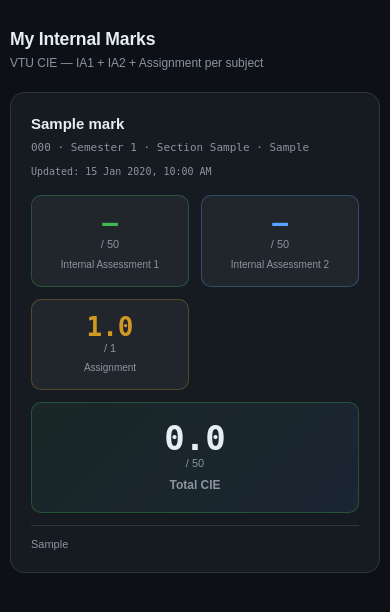
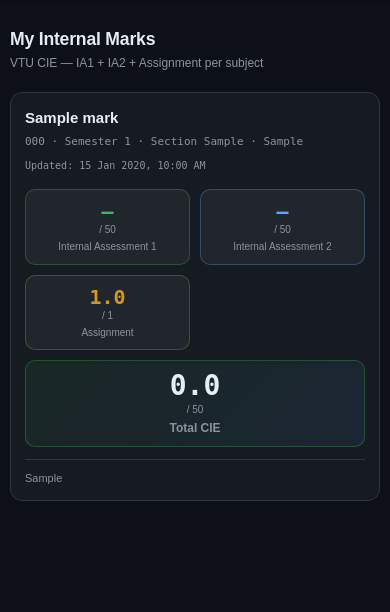
Before and after one commit to Miteshmodgekar/Edufusion, a Flask app: page /marks/my in a window 390 px wide. Shown: the part 37-649 px from the top of the page. Run offline with Flask 3, Linux system fonts and the light colour scheme; a user stored in the database is signed in; tables that the repository leaves empty hold one stand-in row (values such as "Sample post"); data that the repository does not hold is empty; some libraries are stand-ins or nearby versions.

Commit message:
fix(ui): responsive 2x2 grid for internal marks tiles on mobile, bump SW to v6

```diff
--- a/static/sw.js
+++ b/static/sw.js
@@ -3,7 +3,7 @@
  * Handles: offline caching, push notifications, background sync
  */
 
-const CACHE_NAME    = 'edufusion-v5';
+const CACHE_NAME    = 'edufusion-v6';
 const OFFLINE_URL   = '/offline';
 
 // Assets to pre-cache on install (app shell)
--- a/templates/base.html
+++ b/templates/base.html
@@ -991,8 +991,8 @@
       // Offline prep: Pre-cache essential student pages with session credentials
       if ('caches' in window && {{ (current_user.is_authenticated | lower) }}) {
         setTimeout(() => {
-          caches.open('edufusion-v5').then(cache => {
-            ['/dashboard/', '/attendance/my', '/attendance/simulator', '/leave/apply'].forEach(path => {
+          caches.open('edufusion-v6').then(cache => {
+            ['/dashboard/', '/attendance/my', '/marks/my', '/attendance/simulator', '/leave/apply'].forEach(path => {
               fetch(path).then(r => { if (r.ok) cache.put(path, r); }).catch(()=>{});
             });
           }).catch(()=>{});
--- a/templates/marks/my_marks.html
+++ b/templates/marks/my_marks.html
@@ -6,10 +6,15 @@
 .marks-card:hover { border-color:rgba(88,166,255,.3); box-shadow:0 4px 20px rgba(0,0,0,.25); }
 .subject-title { font-size:15px; font-weight:700; color:var(--text); margin-bottom:4px; }
 .subject-meta  { font-size:11px; color:var(--muted); font-family:'Space Mono',monospace; }
-.ia-grid { display:grid; grid-template-columns:1fr 1fr 1fr; gap:12px; margin-top:16px; }
-@media(max-width:600px){ .ia-grid { grid-template-columns:1fr 1fr; } }
-.ia-box { background:var(--surface2); border:1px solid var(--border); border-radius:10px; padding:14px; text-align:center; }
-.ia-box .score { font-size:26px; font-weight:800; font-family:'Space Mono',monospace; line-height:1; }
+
+.ia-grid { display:grid; grid-template-columns:repeat(4,1fr); gap:12px; margin-top:16px; }
+.ia-grid.cols-2 { grid-template-columns:repeat(2,1fr); }
+.ia-grid.cols-3 { grid-template-columns:repeat(3,1fr); }
+.ia-grid.cols-4 { grid-template-columns:repeat(4,1fr); }
+.ia-grid.cols-5 { grid-template-columns:repeat(5,1fr); }
+
+.ia-box { background:var(--surface2); border:1px solid var(--border); border-radius:10px; padding:14px; text-align:center; display:flex; flex-direction:column; justify-content:center; }
+.ia-box .score { font-size:26px; font-weight:800; font-family:'Space Mono',monospace; line-height:1.1; }
 .ia-box .label { font-size:10px; color:var(--muted); margin-top:4px; }
 .ia-box .max   { font-size:11px; color:var(--muted); }
 .ia1-box { border-color:rgba(63,185,80,.3); }
@@ -18,9 +23,62 @@
 .ia2-box .score { color:#58a6ff; }
 .asgn-box { border-color:rgba(210,153,34,.3); }
 .asgn-box .score { color:#d29922; }
-.total-box { grid-column:1/-1; background:linear-gradient(135deg,rgba(63,185,80,.08),rgba(88,166,255,.08));
-             border-color:rgba(63,185,80,.3); padding:18px; }
-.total-box .score { font-size:34px; color:var(--text); }
+.total-box { grid-column:1/-1 !important; background:linear-gradient(135deg,rgba(63,185,80,.08),rgba(88,166,255,.08));
+             border-color:rgba(63,185,80,.3); padding:16px; }
+.total-box .score { font-size:32px; color:var(--text); }
+
+@media(max-width:768px){
+  .ia-grid,
+  .ia-grid.cols-3,
+  .ia-grid.cols-4,
+  .ia-grid.cols-5 {
+    grid-template-columns: repeat(2, 1fr) !important;
+    gap: 10px;
+  }
+  .ia-grid.cols-2 {
+    grid-template-columns: repeat(2, 1fr) !important;
+    gap: 10px;
+  }
+  .ia-box {
+    padding: 12px 8px;
+  }
+  .ia-box .score {
+    font-size: 22px;
+  }
+  .ia-box .label {
+    font-size: 10px;
+    line-height: 1.25;
+  }
+  .marks-card {
+    padding: 14px;
+    border-radius: 12px;
+  }
+  .sub-grid {
+    grid-template-columns: repeat(auto-fill, minmax(70px, 1fr));
+    gap: 4px;
+  }
+  .sub-cell {
+    padding: 6px 4px;
+  }
+  .sub-cell .sv {
+    font-size: 12px;
+  }
+}
+
+@media(max-width:390px){
+  .ia-box {
+    padding: 10px 6px;
+  }
+  .ia-box .score {
+    font-size: 20px;
+  }
+  .ia-box .max {
+    font-size: 10px;
+  }
+  .total-box .score {
+    font-size: 28px;
+  }
+}
 
 /* Breakdown accordion */
 .breakdown-toggle { background:none; border:none; color:var(--muted); font-size:11px; cursor:pointer; padding:4px 0; display:flex; align-items:center; gap:5px; margin-top:10px; }
@@ -88,7 +146,7 @@
     const ia2raw     = parseFloat(m.ia2_total || 0);         // raw /50
     const labRaw     = m.lab_theory        != null ? parseFloat(m.lab_theory)        : null;
     const labScaled  = m.lab_theory_scaled != null ? parseFloat(m.lab_theory_scaled) : null;
-    return `<div class="ia-grid" style="grid-template-columns:1fr 1fr 1fr 1fr">
+    return `<div class="ia-grid cols-4">
       <div class="ia-box ia1-box">
         <div class="score">${ia1raw.toFixed(1)}</div>
         <div class="max">/ 50</div>
@@ -109,7 +167,7 @@
         <div class="max">/ 15 <span style="font-size:9px;opacity:.6">(Raw: ${labRaw != null ? labRaw.toFixed(1) : '—'}/50)</span></div>
         <div class="label">Lab Marks</div>
       </div>
-      <div class="ia-box total-box" style="grid-column:1/-1">
+      <div class="ia-box total-box">
         <div class="score">${cie.toFixed(1)}</div>
         <div class="max">/ 50</div>
         <div class="label" style="font-size:12px;font-weight:600">Total CIE</div>
@@ -121,7 +179,7 @@
     const ia1raw  = parseFloat(m.ia1_total || 0);
     const ia2raw  = parseFloat(m.ia2_total || 0);
     const iaScale = Math.ceil((ia1raw + ia2raw) / 4);   // combined scaled /25
-    return `<div class="ia-grid" style="grid-template-columns:1fr 1fr 1fr 1fr">
+    return `<div class="ia-grid cols-4">
       <div class="ia-box ia1-box">
         <div class="score">${fmt(ia1raw)}</div>
         <div class="max">/ 50</div>
@@ -142,7 +200,7 @@
         <div class="max">/ 25</div>
         <div class="label">Asgn + Seminar</div>
       </div>
-      <div class="ia-box total-box" style="grid-column:1/-1">
+      <div class="ia-box total-box">
         <div class="score">${cie.toFixed(1)}</div>
         <div class="max">/ 50</div>
         <div class="label" style="font-size:12px;font-weight:600">Total CIE</div>
@@ -156,7 +214,7 @@
     const ia2raw    = parseFloat(m.ia2_total || 0);
     const labRaw    = m.lab_ia        != null ? parseFloat(m.lab_ia)        : null;
     const labScaled = m.lab_ia_scaled != null ? parseFloat(m.lab_ia_scaled) : null;
-    return `<div class="ia-grid" style="grid-template-columns:1fr 1fr 1fr 1fr">
+    return `<div class="ia-grid cols-4">
       <div class="ia-box ia1-box">
         <div class="score">${ia1raw.toFixed(1)}</div>
         <div class="max">/ 50</div>
@@ -177,7 +235,7 @@
         <div class="max">/ 15 <span style="font-size:9px;opacity:.6">(Raw: ${labRaw != null ? labRaw.toFixed(1) : '—'}/50)</span></div>
         <div class="label">Lab Marks</div>
       </div>
-      <div class="ia-box total-box" style="grid-column:1/-1">
+      <div class="ia-box total-box">
         <div class="score">${cie.toFixed(1)}</div>
         <div class="max">/ 50</div>
         <div class="label" style="font-size:12px;font-weight:600">Total CIE</div>
@@ -195,9 +253,9 @@
         <div class="label">Module ${j}</div>
       </div>`;
     }
-    return `<div class="ia-grid" style="grid-template-columns:repeat(5,1fr)">
+    return `<div class="ia-grid cols-5">
       ${mods}
-      <div class="ia-box total-box" style="grid-column:1/-1">
+      <div class="ia-box total-box">
         <div class="score">${cie.toFixed(1)}</div>
         <div class="max">/ 100</div>
         <div class="label" style="font-size:12px;font-weight:600">Total CIE</div>
@@ -207,7 +265,7 @@
   } else if(st === 'cc_oe'){
     const gen   = m.oe_gen != null ? parseFloat(m.oe_gen).toFixed(1) : '—';
     const oecie = m.oe_cie != null ? parseFloat(m.oe_cie).toFixed(1) : '—';
-    return `<div class="ia-grid" style="grid-template-columns:1fr 1fr">
+    return `<div class="ia-grid cols-2">
       <div class="ia-box ia1-box">
         <div class="score">${gen}</div>
         <div class="max">/ 30</div>
@@ -218,7 +276,7 @@
         <div class="max">/ 20</div>
         <div class="label">CIE</div>
       </div>
-      <div class="ia-box total-box" style="grid-column:1/-1">
+      <div class="ia-box total-box">
         <div class="score">${cie.toFixed(1)}</div>
         <div class="max">/ 50</div>
         <div class="label" style="font-size:12px;font-weight:600">Total CIE</div>
@@ -226,7 +284,7 @@
     </div>`;
 
   } else {
-    return `<div class="ia-grid">
+    return `<div class="ia-grid cols-3">
       <div class="ia-box ia1-box">
         <div class="score">${fmt(m.ia1_total)}</div>
         <div class="max">/ 50</div>
```
